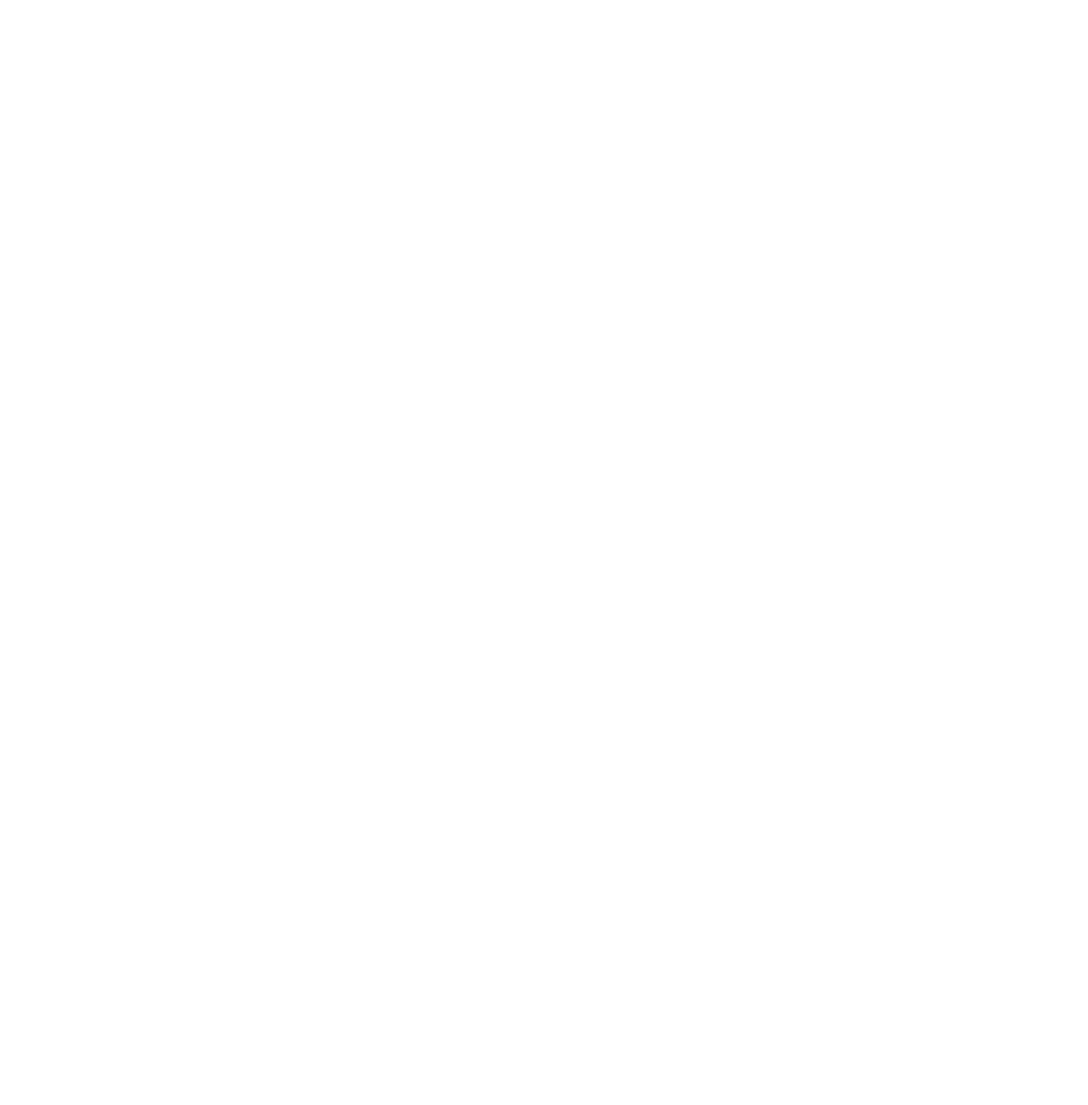
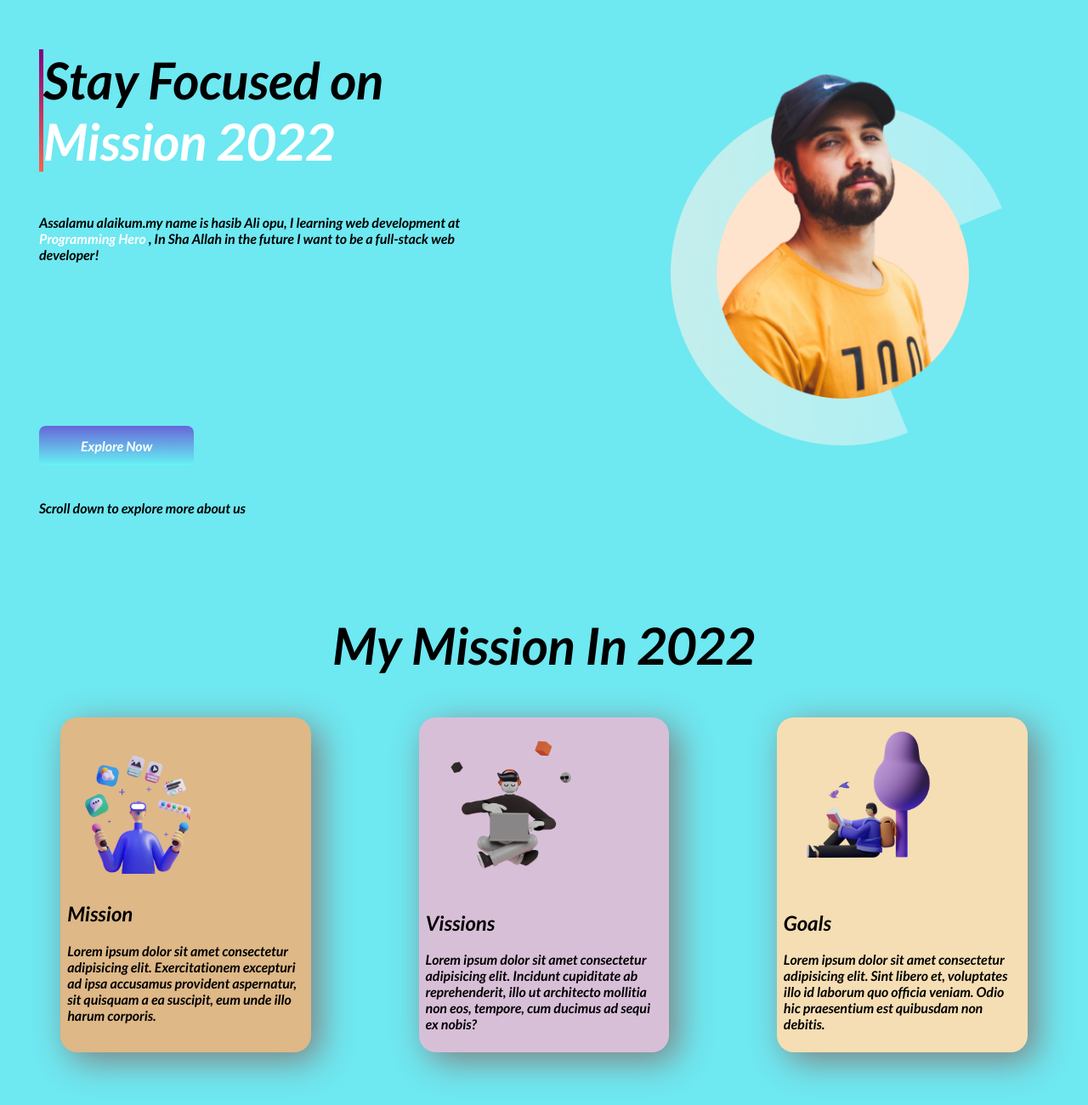
Before and after one commit to HasibAliOpu/first-assignment, a plain HTML site: page index.html in a window 1280 px wide. Shown: the whole page at 85% size. Before the commit the page ends 800 px from the top, so only its background shows below. Drawn offline with Linux system fonts and the light colour scheme.

Commit message:
2pages done&3rd pages adding

```diff
--- a/index.html
+++ b/index.html
@@ -5,9 +5,46 @@
     <meta http-equiv="X-UA-Compatible" content="IE=edge">
     <meta name="viewport" content="width=device-width, initial-scale=1.0">
     <title> Practice-assignment</title>
+    <link rel="preconnect" href="https://fonts.googleapis.com">
+<link rel="preconnect" href="https://fonts.gstatic.com" crossorigin>
+<link href="https://fonts.googleapis.com/css2?family=Lato:ital,wght@1,700&display=swap" rel="stylesheet">
     <link rel="stylesheet" href="style.css">
 </head>
 <body>
+    <section class="flex-section">
 
+        <div class="header-text">
+            <h1 id="leftside-border">Stay Focused on <br>
+            <span class="text-color"> Mission 2022</span></h1>
+            <p>Assalamu alaikum.my name is hasib Ali opu, I learning web development at
+                 <span class="text-color">Programming Hero</span> , In Sha Allah in the future I want to be a full-stack web developer!</p> <br> <br> <br><br><br><br><br><br><br><br>
+            <a href="#"class="button">Explore Now</a><br> <br> <br>
+            <p><em>Scroll down to explore more about us</em></p>
+        </div>
+
+            <div class="header-text">
+            <img src="images/person-0.png" alt="">
+            </div>
+    </section>
+    <section>
+        <h1 style="text-align: center;">My Mission In 2022</h1>
+        <div class="flex-section">
+            <div id="box-background1" class="Mission-item">
+                <img src="illustrators/illustrator-1.png" alt="" width="70%">
+                <h2>Mission</h2>
+                <p>Lorem ipsum dolor sit amet consectetur adipisicing elit. Exercitationem excepturi ad ipsa accusamus provident aspernatur, sit quisquam a ea suscipit, eum unde illo harum corporis.</p>
+            </div>
+            <div id="box-background2" class="Mission-item">
+                <img src="illustrators/illustrator-2.png" alt="" width=" 70%">
+                <h2>Vissions</h2>
+                <p>Lorem ipsum dolor sit amet consectetur adipisicing elit. Incidunt cupiditate ab reprehenderit, illo ut architecto mollitia non eos, tempore, cum ducimus ad sequi ex nobis?</p>
+            </div>
+            <div id="box-background3" class="Mission-item">
+                <img src="illustrators/illustrator-3.png" alt="" width="70%">
+                <h2>Goals</h2>
+                <p>Lorem ipsum dolor sit amet consectetur adipisicing elit. Sint libero et, voluptates illo id laborum quo officia veniam. Odio hic praesentium est quibusdam non debitis.</p>
+            </div>
+        </div>
+    </section>
 </body>
 </html>
--- a/style.css
+++ b/style.css
@@ -0,0 +1,41 @@
+body{font-family:  'Lato', sans-serif;background-color: rgb(110, 232, 241);}
+
+.flex-section{
+    display: flex;margin-bottom: 100px;
+}
+.header-text{width:40%; padding-left: 3%;
+}
+.header-text img{
+    width:80%; padding-left: 200px;
+}
+
+h1{
+    font-size: 60px;
+}
+#leftside-border{
+    border-image: linear-gradient(purple,tomato);border-left: 5px solid; border-image-slice: 1;
+}
+.text-color{
+    color: #ffffff;
+}
+.button{
+    text-decoration: none;
+    background-image: linear-gradient(rgb(102, 102, 216),rgb(102, 245, 245));
+    color: white;
+    padding: 14px 49px;
+    font-weight: 700;
+    border-radius: 8px;
+}
+/* middle section */
+ .Mission-item{
+    box-shadow: 10px 10px 40px  gray; width: 40%;margin-left: 5%;margin-right: 5%;padding: 8px;border-radius: 20px;
+ }
+ #box-background1{
+     background-color: burlywood;
+ }
+ #box-background2{
+    background-color: thistle;
+ }
+ #box-background3{
+    background-color: wheat;
+ }
```
